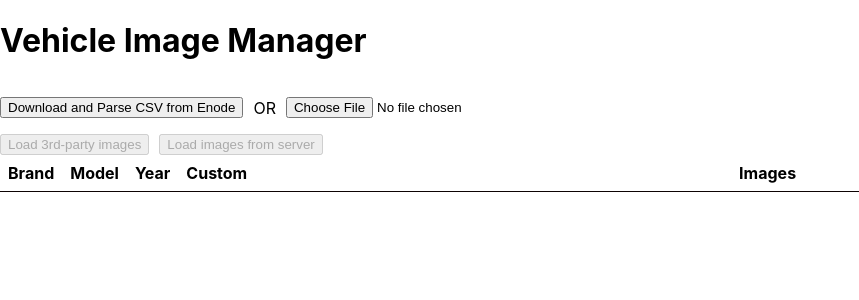
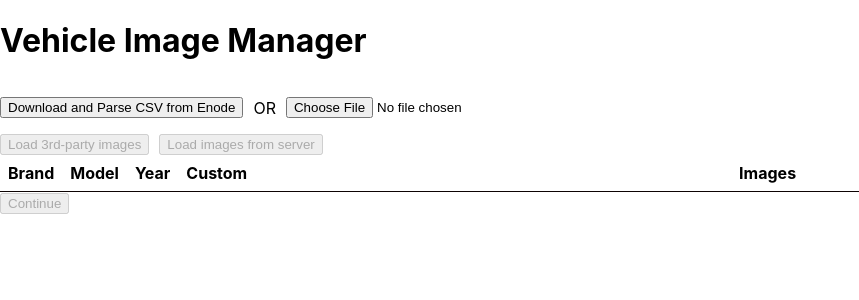
Before and after one commit to ChrissHeIs/electricco-vehicle-image-manager, a React (Create React App) app: page / in a window 1280 px wide. Shown: the top 300 px of the page, without its empty margins (0-859 px from the left). Built offline with nearby package versions, Linux system fonts and the light colour scheme.

Commit message:
Collecting a vehicle URL's list

```diff
--- a/src/App.tsx
+++ b/src/App.tsx
@@ -17,6 +17,10 @@ const App: React.FC = () => {
     setIsShowingThirdPartyImages(true);
   }
 
+  const processNewVehicleImages = (vehicleImages: [Vehicle, string][]) => {
+    console.log(vehicleImages);
+  }
+
   return (
     <div>
       <h1>Vehicle Image Manager</h1>
@@ -30,7 +34,11 @@ const App: React.FC = () => {
       </div>
 
       {/* Show the list of vehicles in a table and fetch images */}
-      <VehicleTable vehicles={updatedVehicles.slice(0, 3) /* Limit to first 3 vehicles for debuggings*/} shouldShowThirdPartyImages={isShowingThirdPartyImages}/>
+      <VehicleTable
+        vehicles={updatedVehicles.slice(0, 3) /* Limit to first 3 vehicles for debuggings*/}
+        shouldShowThirdPartyImages={isShowingThirdPartyImages}
+        continueWithVehicleURLS={processNewVehicleImages}
+      />
     </div>
   );
 };
--- a/src/components/VehicleImageFetchingList.tsx
+++ b/src/components/VehicleImageFetchingList.tsx
@@ -5,9 +5,10 @@ import './VehicleImageFetchingList.css';
 
 interface VehicleImageFetcherProps {
   vehicle: Vehicle;
+  setSelectedURL: (vehicleURL: string) => void;
 }
 
-const VehicleImageFetchingList: React.FC<VehicleImageFetcherProps> = ({ vehicle }) => {
+const VehicleImageFetchingList: React.FC<VehicleImageFetcherProps> = ({ vehicle, setSelectedURL }) => {
   const [imageUrls, setImageUrls] = useState<string[] | undefined>();
   const [selectedImageIndex, setSelectedImageIndex] = useState<number | null>(null); // Track selected image
   const [overlayImageUrl, setOverlayImageUrl] = useState<string | null>(null); // Image URL for overlay
@@ -53,8 +54,9 @@ const VehicleImageFetchingList: React.FC<VehicleImageFetcherProps> = ({ vehicle
 
   // Handle image cell click
   const handleImageClick = (index: number) => {
-    if (successfulImageIndeces.has(index)) {
+    if (successfulImageIndeces.has(index) &&  Array.isArray(imageUrls))  {
       setSelectedImageIndex(index); // Set the clicked image as selected
+      setSelectedURL(imageUrls[index]);
     };
   };
 
--- a/src/components/VehicleTable.tsx
+++ b/src/components/VehicleTable.tsx
@@ -1,5 +1,5 @@
 // src/components/VehicleTable.tsx
-import React from 'react';
+import React, { useState } from 'react';
 import { Vehicle } from '../model/Vehicle';
 import VehicleImageFetchingList from './VehicleImageFetchingList';
 import './VehicleTable.css'
@@ -8,14 +8,42 @@ import OverrideImage from './OverrideImage';
 interface VehicleTableProps {
   vehicles: Vehicle[];
   shouldShowThirdPartyImages: boolean;
+  continueWithVehicleURLS: (vehicleUrls: [Vehicle, string][]) => void;
 }
 
-const VehicleTable: React.FC<VehicleTableProps> = ({ vehicles, shouldShowThirdPartyImages }) => {
-  const handleImageChange = (newImage: string | null) => {
-    // setImage(newImage); // Update image in parent state
+const VehicleTable: React.FC<VehicleTableProps> = ({ vehicles, shouldShowThirdPartyImages, continueWithVehicleURLS }) => {
+  const [imageURLsToUse, setImageURLsToUse] = useState<Map<number, string>>(new Map());
+
+  const handleImageChange = (newImage: string | null, vehicleIndex: number) => {
+    const newMap = new Map(imageURLsToUse); // Clone the existing map to avoid direct mutation
+
+    if (newImage !== null) {
+      newMap.set(vehicleIndex, newImage);
+    } else {
+      newMap.delete(vehicleIndex);
+    }
+    setImageURLsToUse(newMap);
   };
 
+  const handleURLSelected = (url: string, vehicleIndex: number) => {
+    const newMap = new Map(imageURLsToUse);
+    newMap.set(vehicleIndex, url);
+    setImageURLsToUse(newMap);
+  }
+
+  const handleContinue = () => {
+    const vehicleUrls: [Vehicle, string][] = [];
+    vehicles.forEach((vehicle, index) => {
+      const newImage = imageURLsToUse.get(index);
+      if (newImage !== undefined) {
+        vehicleUrls.push([vehicle, newImage]);
+      }
+    });
+    continueWithVehicleURLS(vehicleUrls);
+  }
+
   return (
+    <div>
       <table className="vehicle-table">
         <thead>
           <tr>
@@ -33,11 +61,11 @@ const VehicleTable: React.FC<VehicleTableProps> = ({ vehicles, shouldShowThirdPa
               <td>{vehicle.model}</td>
               <td>{vehicle.year}</td>
               <td style={{ width:'110px'}}>
-              <OverrideImage image={null} onChange={handleImageChange} />
+                <OverrideImage image={null} onChange={(url: string | null) => handleImageChange(url, index)} />
               </td>
               <td>
                 {shouldShowThirdPartyImages ? (
-              <VehicleImageFetchingList vehicle={vehicle}/>
+                <VehicleImageFetchingList vehicle={vehicle} setSelectedURL={(url: string) => handleURLSelected(url, index)}/>
                 ) : (
                   null
                 )}
@@ -46,6 +74,8 @@ const VehicleTable: React.FC<VehicleTableProps> = ({ vehicles, shouldShowThirdPa
           ))}
         </tbody>
       </table>
+      <button onClick={handleContinue} disabled={imageURLsToUse.size == 0}>Continue</button>
+    </div>
   );
 };
 
--- a/src/model/Vehicle.ts
+++ b/src/model/Vehicle.ts
@@ -2,6 +2,4 @@ export interface Vehicle {
   brand: string;
   model: string;
   year: string;
-  information: { brand: string; model: string }; // Information for image query
-  imageUrls?: string[]; // Image URLs (optional at first)
 }
```
Lines whose indentation alone changed are shown as unchanged.
